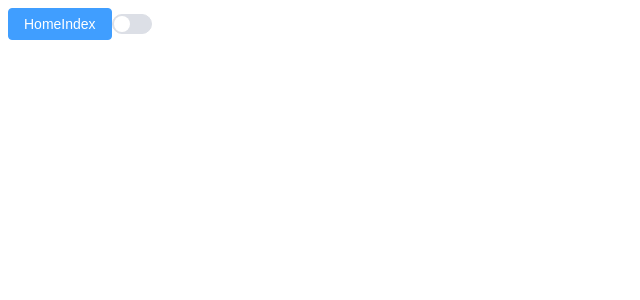
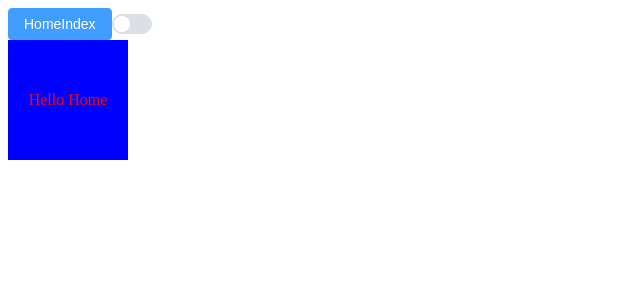
Before and after one commit to liwenliang/vite-vue3-javascript, a Vue app: page / in a window 1280 px wide. Shown: the top 300 px of the page, without its empty margins (0-640 px from the left). Built offline with nearby package versions, Linux system fonts and the light colour scheme.

Commit message:
集成sass

```diff
--- a/package.json
+++ b/package.json
@@ -17,6 +17,7 @@
   },
   "devDependencies": {
     "@vitejs/plugin-vue": "^3.2.0",
+    "sass": "^1.56.1",
     "unplugin-auto-import": "^0.12.0",
     "unplugin-vue-components": "^0.22.11",
     "vite": "^3.2.3"
--- a/src/views/home/index.vue
+++ b/src/views/home/index.vue
@@ -2,6 +2,7 @@
   <div>
     <el-button type="primary">{{btnText}}</el-button>
     <el-switch v-model="value" />
+    <div class="redClass">Hello Home</div>
   </div>
 </template>
 
@@ -10,5 +11,13 @@ let btnText = ref('HomeIndex')
 let value= ref(false)
 </script>
 
-<style scoped>
+<style lang="scss" scoped>
+.redClass {
+  background: blue;
+  color: red;
+  width: 120px;
+  height: 120px;
+  line-height: 120px;
+  text-align: center;
+}
 </style>
```
Also changed, not shown: 1 other file (tests, documents, lock files or other folders).
